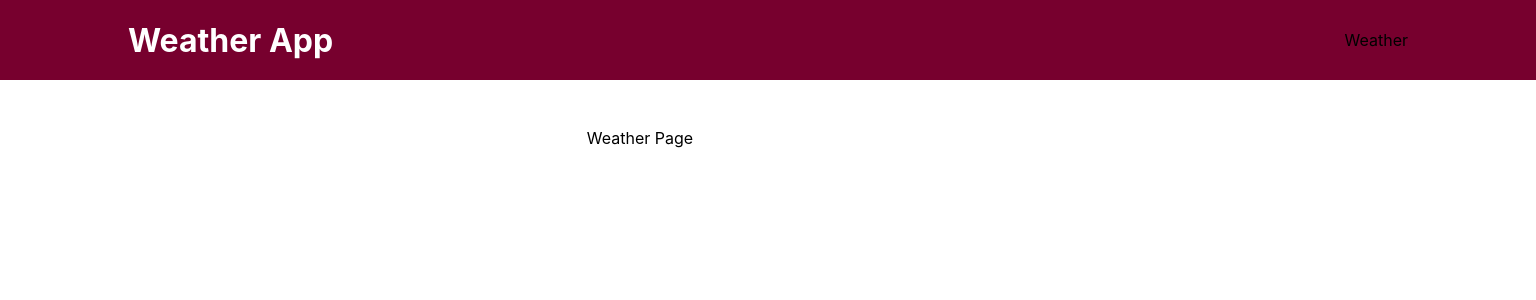
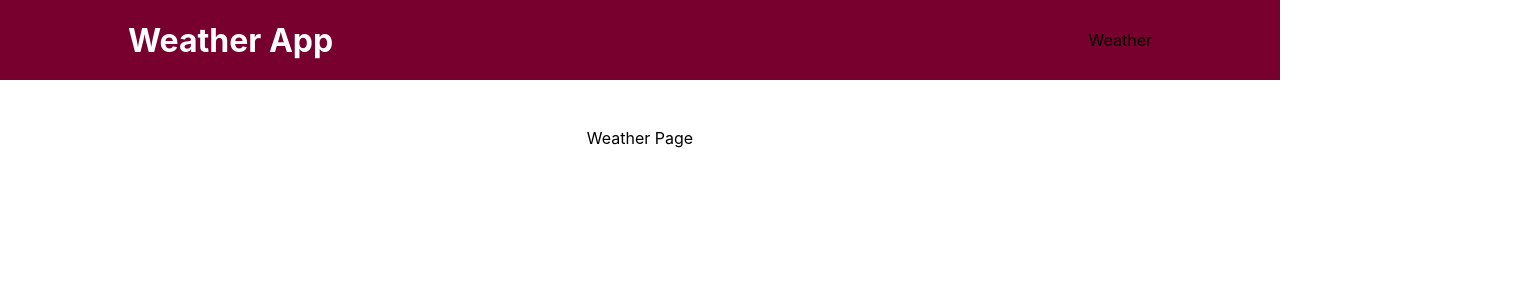
Before and after one commit to Goncaloo42/weather-app-2, a React (Create React App) app: page / in a window 1280 px wide. Shown: the top 300 px of the page, 1536 px wide, since content can reach past the window. Built offline with nearby package versions, Linux system fonts and the light colour scheme.

Commit message:
hotfix: fixed page sizing and alignment

```diff
--- a/src/App.css
+++ /dev/null
@@ -1,3 +0,0 @@
-.App {
-  text-align: center;
-}
--- a/src/App.js
+++ b/src/App.js
@@ -1,4 +1,3 @@
-import "./App.css";
 import WeatherPage from "./pages/WeatherPage";
 import Layout from "./components/layout/Layout";
 
--- a/src/index.css
+++ b/src/index.css
@@ -11,3 +11,7 @@ code {
   font-family: source-code-pro, Menlo, Monaco, Consolas, 'Courier New',
     monospace;
 }
+
+* {
+  box-sizing: border-box;
+}
```
